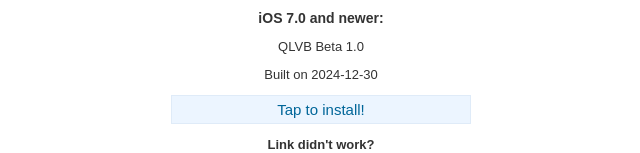
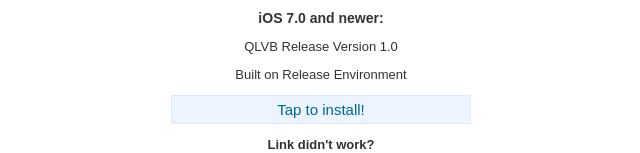
Before and after one commit to Hoangtammht/DeployApp, a plain HTML site: page index.html in a window 1280 px wide. Shown: the top 153 px of the page, without its empty margins (319-959 px from the left). Drawn offline with Linux system fonts and the light colour scheme.

Commit message:
Update index.html

```diff
--- a/index.html
+++ b/index.html
@@ -17,8 +17,8 @@ p {font-size:13px;}
 <body>
 <div id="container">
 <h1>iOS 7.0 and newer:</h1>
-<p>QLVB Beta 1.0</p>
-<p>Built on 2024-12-30</p>
+<p>QLVB Release Version 1.0</p>
+<p>Built on Release Environment</p>
 <div class="link"><a href="itms-services://?action=download-manifest&url=https://deployapp-rpo3.onrender.com/qlvb.plist" rel="noopener noreferrer">Tap to install!</a></div>
 <p><strong>Link didn't work?</strong><br />Make sure you're visiting this page on your device, not your computer.</p>
 </div>
```
